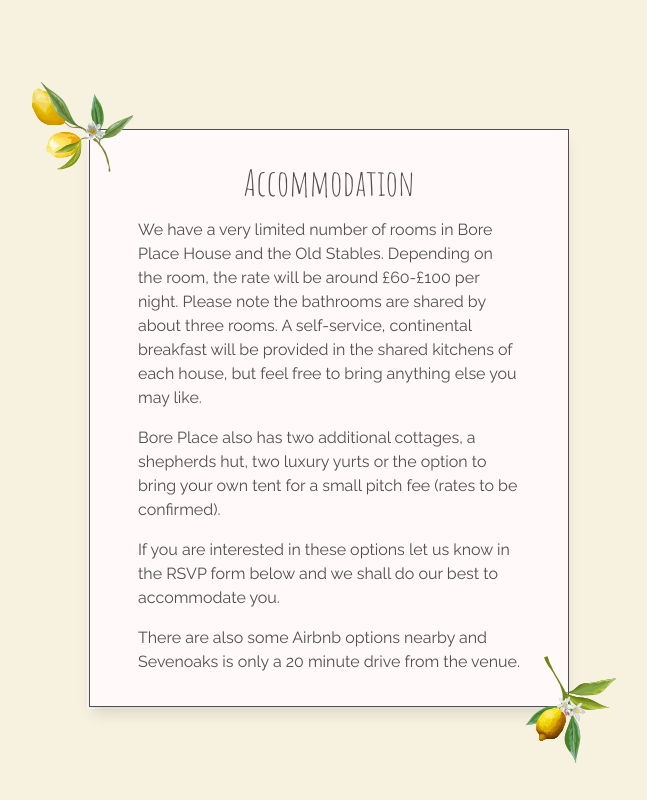
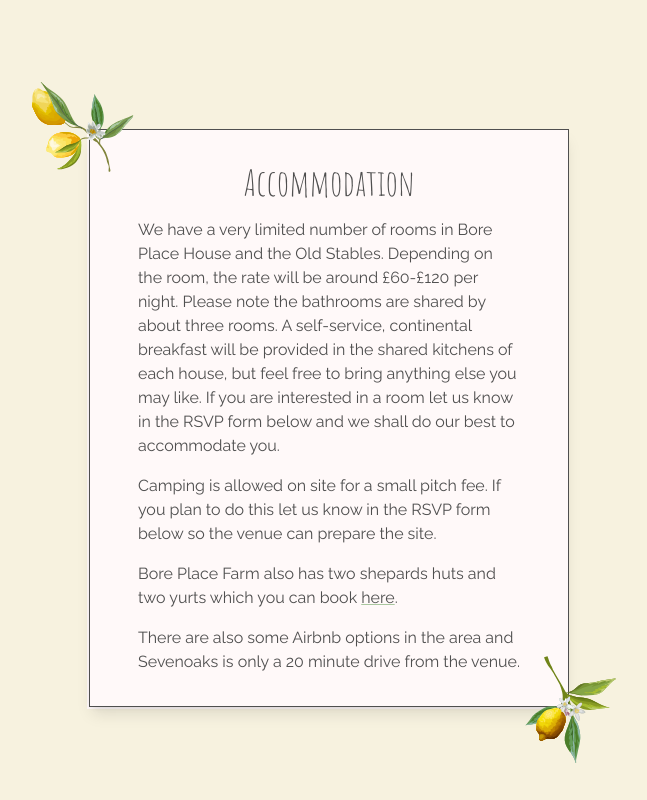
Before and after one commit to mwiltshire/alovelypairofboots.com, a Gatsby site: page / in a window 1280 px wide. Shown: the part 3182-3982 px from the top of the page, without its empty margins (311-958 px from the left). Built offline with nearby package versions, Linux system fonts and the light colour scheme; Gatsby itself is replaced by a stand-in of ours; some packages are replaced by stand-ins of ours.

Commit message:
update accommodation

```diff
--- a/src/sections/Accommodation.tsx
+++ b/src/sections/Accommodation.tsx
@@ -11,24 +11,34 @@ export function Accommodation() {
           <Heading level={2}>Accommodation</Heading>
           <p>
             We have a very limited number of rooms in Bore Place House and the
-            Old Stables. Depending on the room, the rate will be around £60-£100
+            Old Stables. Depending on the room, the rate will be around £60-£120
             per night. Please note the bathrooms are shared by about three
             rooms. A self-service, continental breakfast will be provided in the
             shared kitchens of each house, but feel free to bring anything else
-            you may like.
+            you may like. If you are interested in a room let us know in the
+            RSVP form below and we shall do our best to accommodate you.
           </p>
           <p>
-            Bore Place also has two additional cottages, a shepherds hut, two
-            luxury yurts or the option to bring your own tent for a small pitch
-            fee (rates to be confirmed).
+            Camping is allowed on site for a small pitch fee. If you plan to do
+            this let us know in the RSVP form below so the venue can prepare the
+            site.
           </p>
           <p>
-            If you are interested in these options let us know in the RSVP form
-            below and we shall do our best to accommodate you.
+            Bore Place Farm also has two shepards huts and two yurts which you
+            can book{' '}
+            <a
+              className="underline decoration-green decoration-3 underline-offset-1"
+              href="https://www.freerangeglamping.co.uk/"
+              target="_blank"
+              rel="noreferrer"
+            >
+              here
+            </a>
+            .
           </p>
           <p>
-            There are also some Airbnb options nearby and Sevenoaks is only a 20
-            minute drive from the venue.
+            There are also some Airbnb options in the area and Sevenoaks is only
+            a 20 minute drive from the venue.
           </p>
         </div>
       </SectionCard>
```
